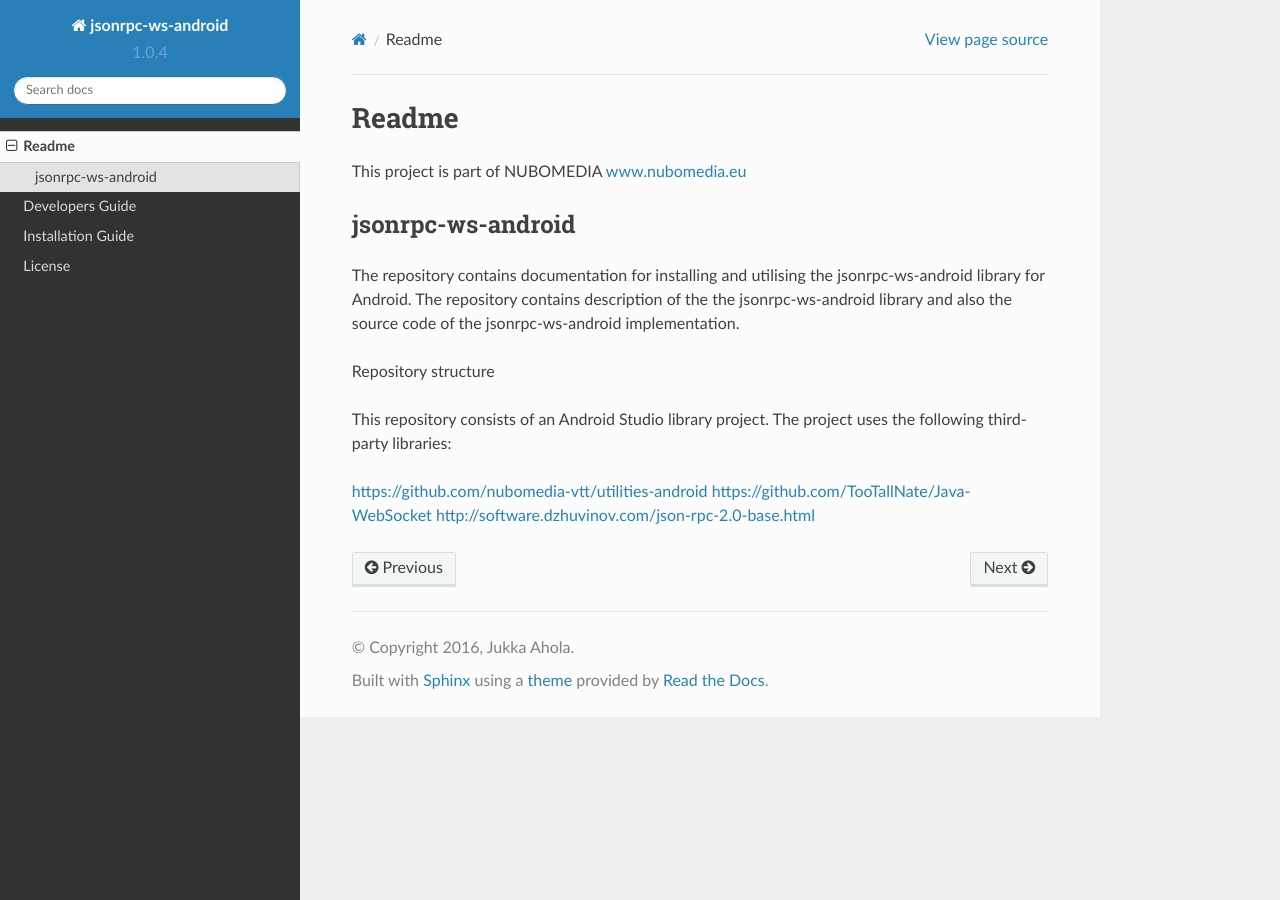
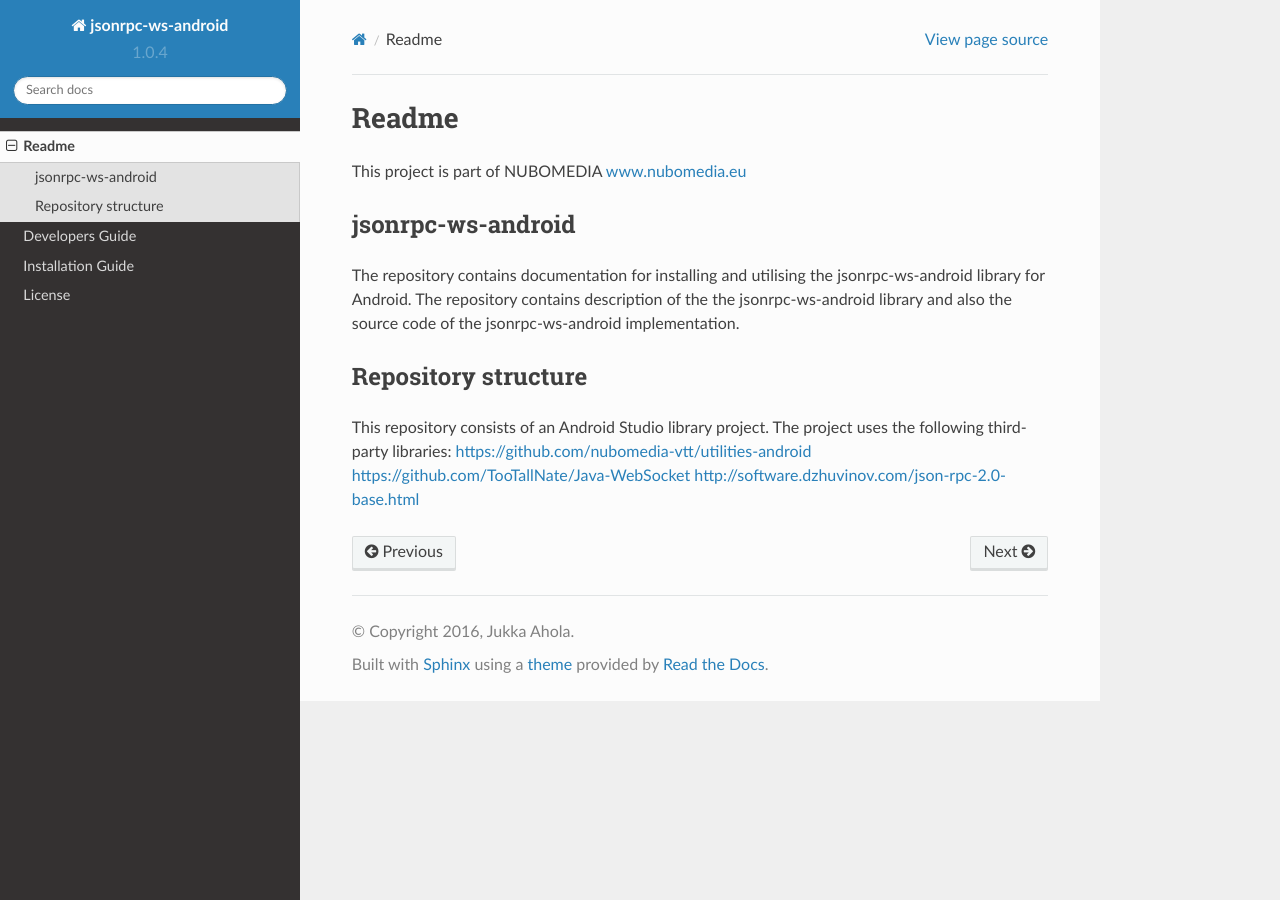
Before and after one commit to nubomedia-vtt/jsonrpc-ws-android, a Sphinx documentation site: the page built from docs/README.rst, in a window 1280 px wide. Built offline with Sphinx 7.4.7 and the Read the Docs theme 2.0.0, drawn with Linux system fonts in a browser that asks for light colours; some of the changed lines change nothing that is shown.

Commit message:
fixed docs

```diff
--- a/docs/README.rst
+++ b/docs/README.rst
@@ -15,9 +15,9 @@ The repository contains description of the the jsonrpc-ws-android library and al
 
 
 Repository structure
+====================
 
 This repository consists of an Android Studio library project. The project uses the following third-party libraries:
-
-`https://github.com/nubomedia-vtt/utilities-android <https://github.com/nubomedia-vtt/utilities-android>`__
-`https://github.com/TooTallNate/Java-WebSocket <https://github.com/TooTallNate/Java-WebSocket>`__
-`http://software.dzhuvinov.com/json-rpc-2.0-base.html <http://software.dzhuvinov.com/json-rpc-2.0-base.html>`__
+https://github.com/nubomedia-vtt/utilities-android
+https://github.com/TooTallNate/Java-WebSocket
+http://software.dzhuvinov.com/json-rpc-2.0-base.html
```
Also changed, not shown: 6 other files.
